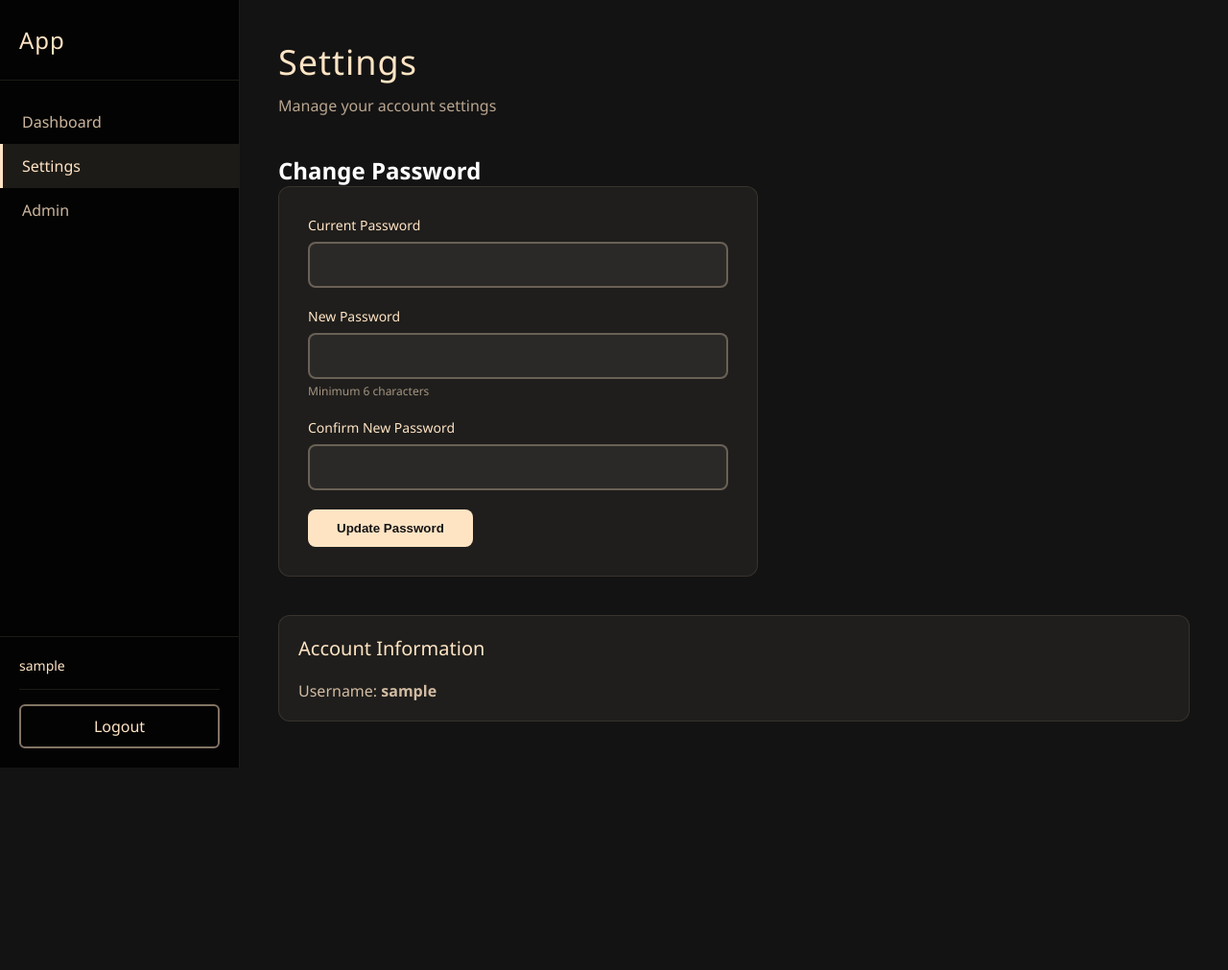
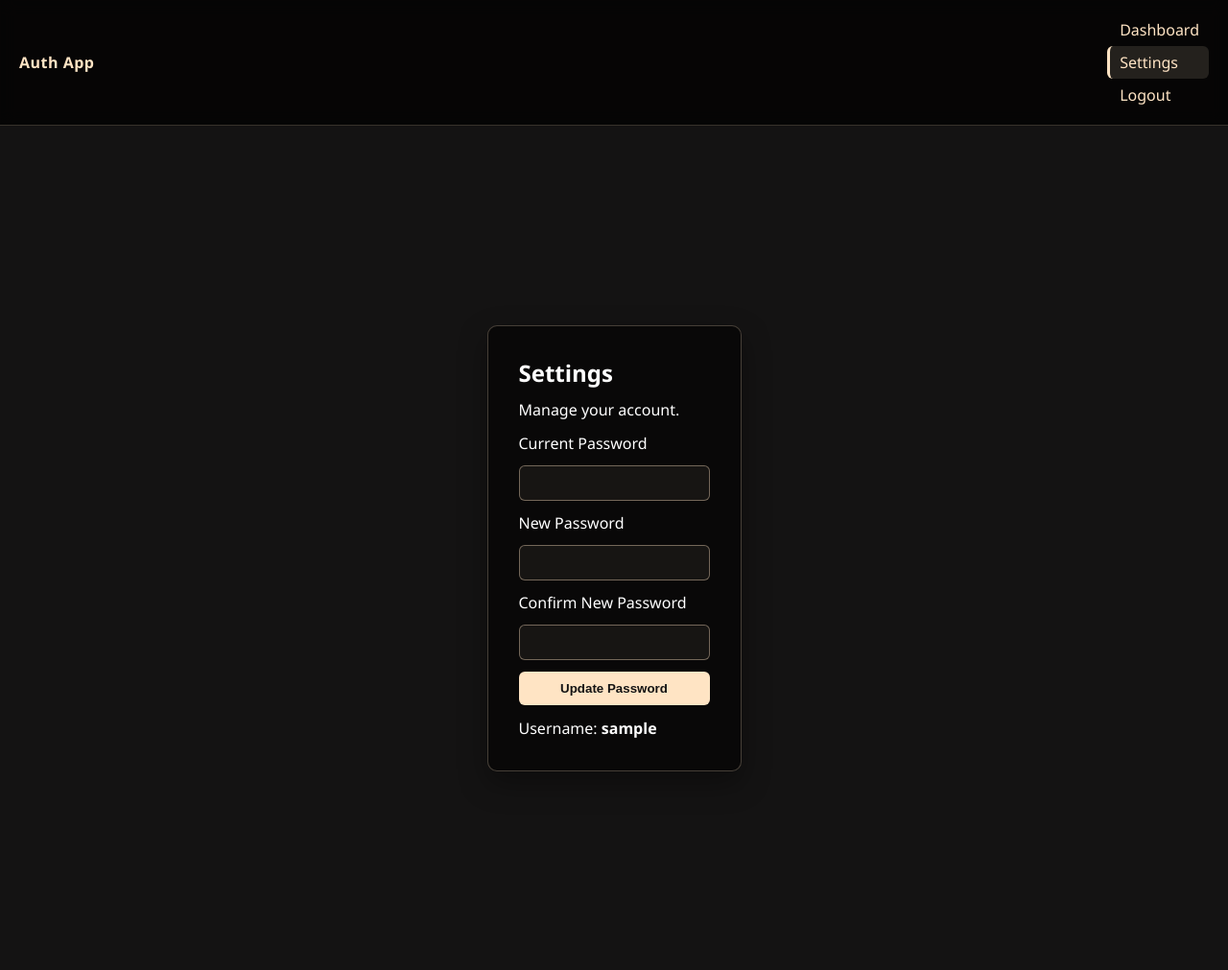
Before and after one commit to Ahmad-Faraj/flask-sqlite-auth, a Flask app: page /settings in a window 1280 px wide. Shown: the whole page at 96% size. Before the commit the page ends 800 px from the top, so only its background shows below. Run offline with Flask 3, Linux system fonts and the light colour scheme; the visitor is signed in with stand-in values (Sample User, id 1).

Commit message:
Minimal UI: keep dashboard + settings only

```diff
--- a/app.py
+++ b/app.py
@@ -1,8 +1,7 @@
-from flask import Flask, render_template, request, redirect, url_for, session, jsonify
+from flask import Flask, render_template, request, redirect, url_for, session
 import sqlite3
 import hashlib
 import os
-from datetime import datetime
 
 app = Flask(__name__)
 app.secret_key = "your_secret_key_change_this"
@@ -11,7 +10,7 @@ DATABASE = "users.db"
 
 
 def init_db():
-    """Initialize the database with users and items tables"""
+    """Initialize a minimal users table if it does not exist."""
     if not os.path.exists(DATABASE):
         conn = sqlite3.connect(DATABASE)
         c = conn.cursor()
@@ -22,26 +21,15 @@ def init_db():
                       password TEXT NOT NULL,
                       created_at TIMESTAMP DEFAULT CURRENT_TIMESTAMP)"""
         )
-        c.execute(
-            """CREATE TABLE items
-                     (id INTEGER PRIMARY KEY,
-                      user_id INTEGER NOT NULL,
-                      title TEXT NOT NULL,
-                      description TEXT,
-                      created_at TIMESTAMP DEFAULT CURRENT_TIMESTAMP,
-                      FOREIGN KEY(user_id) REFERENCES users(id))"""
-        )
         conn.commit()
         conn.close()
 
 
-def hash_password(password):
-    """Hash password using SHA256"""
+def hash_password(password: str) -> str:
     return hashlib.sha256(password.encode()).hexdigest()
 
 
-def get_user(username):
-    """Get user from database"""
+def get_user(username: str):
     conn = sqlite3.connect(DATABASE)
     c = conn.cursor()
     c.execute("SELECT * FROM users WHERE username = ?", (username,))
@@ -50,35 +38,13 @@ def get_user(username):
     return user
 
 
-def get_user_by_id(user_id):
-    """Get user by ID"""
-    conn = sqlite3.connect(DATABASE)
-    c = conn.cursor()
-    c.execute("SELECT * FROM users WHERE id = ?", (user_id,))
-    user = c.fetchone()
-    conn.close()
-    return user
-
-
-def get_all_users():
-    """Get all users from database"""
-    conn = sqlite3.connect(DATABASE)
-    c = conn.cursor()
-    c.execute("SELECT id, username, created_at FROM users ORDER BY id")
-    users = c.fetchall()
-    conn.close()
-    return users
-
-
-def create_user(username, password):
-    """Create new user in database"""
+def create_user(username: str, password: str) -> bool:
     try:
         conn = sqlite3.connect(DATABASE)
         c = conn.cursor()
-        hashed_pw = hash_password(password)
         c.execute(
             "INSERT INTO users (username, password) VALUES (?, ?)",
-            (username, hashed_pw),
+            (username, hash_password(password)),
         )
         conn.commit()
         conn.close()
@@ -87,69 +53,14 @@ def create_user(username, password):
         return False
 
 
-def delete_user(user_id):
-    """Delete user from database"""
-    try:
-        conn = sqlite3.connect(DATABASE)
-        c = conn.cursor()
-        c.execute("DELETE FROM items WHERE user_id = ?", (user_id,))
-        c.execute("DELETE FROM users WHERE id = ?", (user_id,))
-        conn.commit()
-        conn.close()
-        return True
-    except Exception:
-        return False
-
-
-def update_password(username, new_password):
-    """Update user password"""
-    try:
-        conn = sqlite3.connect(DATABASE)
-        c = conn.cursor()
-        hashed_pw = hash_password(new_password)
-        c.execute("UPDATE users SET password = ? WHERE username = ?", (hashed_pw, username))
-        conn.commit()
-        conn.close()
-        return True
-    except Exception:
-        return False
-
-
-def add_item(user_id, title, description=""):
-    """Add new item for user"""
+def update_password(username: str, new_password: str) -> bool:
     try:
         conn = sqlite3.connect(DATABASE)
         c = conn.cursor()
         c.execute(
-            "INSERT INTO items (user_id, title, description) VALUES (?, ?, ?)",
-            (user_id, title, description),
+            "UPDATE users SET password = ? WHERE username = ?",
+            (hash_password(new_password), username),
         )
-        conn.commit()
-        conn.close()
-        return True
-    except Exception:
-        return False
-
-
-def get_user_items(user_id):
-    """Get all items for a user"""
-    conn = sqlite3.connect(DATABASE)
-    c = conn.cursor()
-    c.execute(
-        "SELECT id, title, description, created_at FROM items WHERE user_id = ? ORDER BY created_at DESC",
-        (user_id,),
-    )
-    items = c.fetchall()
-    conn.close()
-    return items
-
-
-def delete_item(item_id, user_id):
-    """Delete item belonging to user"""
-    try:
-        conn = sqlite3.connect(DATABASE)
-        c = conn.cursor()
-        c.execute("DELETE FROM items WHERE id = ? AND user_id = ?", (item_id, user_id))
         conn.commit()
         conn.close()
         return True
@@ -208,20 +119,7 @@ def signup():
 def dashboard():
     if "username" not in session:
         return redirect(url_for("login"))
-
-    conn = sqlite3.connect(DATABASE)
-    conn.row_factory = sqlite3.Row
-    c = conn.cursor()
-    c.execute("SELECT id FROM users WHERE username = ?", (session["username"],))
-    user = c.fetchone()
-    conn.close()
-
-    if user:
-        user_id = user[0]
-        items = get_user_items(user_id)
-        return render_template("dashboard.html", username=session["username"], items=items, user_id=user_id)
-
-    return redirect(url_for("login"))
+    return render_template("dashboard.html", username=session["username"])
 
 
 @app.route("/settings", methods=["GET", "POST"])
@@ -237,58 +135,40 @@ def settings():
         user = get_user(session["username"])
 
         if not user or user[2] != hash_password(old_password):
-            return render_template("settings.html", username=session["username"], error="Old password is incorrect")
+            return render_template(
+                "settings.html",
+                username=session["username"],
+                error="Old password is incorrect",
+            )
 
         if len(new_password) < 6:
-            return render_template("settings.html", username=session["username"], error="New password must be at least 6 characters")
+            return render_template(
+                "settings.html",
+                username=session["username"],
+                error="New password must be at least 6 characters",
+            )
 
         if new_password != confirm_password:
-            return render_template("settings.html", username=session["username"], error="Passwords do not match")
+            return render_template(
+                "settings.html",
+                username=session["username"],
+                error="Passwords do not match",
+            )
 
         if update_password(session["username"], new_password):
-            return render_template("settings.html", username=session["username"], success="Password changed successfully")
+            return render_template(
+                "settings.html",
+                username=session["username"],
+                success="Password changed successfully",
+            )
         else:
-            return render_template("settings.html", username=session["username"], error="Error changing password")
+            return render_template(
+                "settings.html",
+                username=session["username"],
+                error="Error changing password",
+            )
 
     return render_template("settings.html", username=session["username"])
-
-
-@app.route("/admin")
-def admin():
-    if "username" not in session:
-        return redirect(url_for("login"))
-
-    users = get_all_users()
-    return render_template("admin.html", username=session["username"], users=users)
-
-
-@app.route("/admin/add-user", methods=["POST"])
-def admin_add_user():
-    if "username" not in session:
-        return redirect(url_for("login"))
-
-    username = request.form.get("username", "").strip()
-    password = request.form.get("password", "").strip()
-
-    if len(username) < 3:
-        return redirect(url_for("admin"))
-
-    if len(password) < 6:
-        return redirect(url_for("admin"))
-
-    create_user(username, password)
-    return redirect(url_for("admin"))
-
-
-@app.route("/admin/delete-user/<int:user_id>", methods=["POST"])
-def admin_delete_user(user_id):
-    if "username" not in session:
-        return redirect(url_for("login"))
-
-    if user_id != get_user(session["username"])[0]:
-        delete_user(user_id)
-
-    return redirect(url_for("admin"))
 
 
 @app.route("/logout")
--- a/static/styles.css
+++ b/static/styles.css
@@ -1,4 +1,21 @@
-* {
+*{margin:0;padding:0;box-sizing:border-box;}
+body{font-family:sans-serif;background:#141313;color:#FFE4C4;}
+.page{min-height:100vh;display:flex;align-items:center;justify-content:center;padding:40px;}
+.card{background:rgba(0,0,0,.55);padding:32px;border-radius:10px;max-width:520px;width:100%;border:1px solid rgba(255,228,196,.25);box-shadow:0 12px 30px rgba(0,0,0,.35);}
+.topbar{display:flex;justify-content:space-between;align-items:center;padding:14px 20px;background:rgba(0,0,0,.7);position:sticky;top:0;backdrop-filter:blur(8px);border-bottom:1px solid rgba(255,228,196,.2);}
+.brand{font-weight:700;letter-spacing:0.5px;color:#FFE4C4;}
+.nav a{margin-left:16px;color:#FFE4C4;text-decoration:none;padding:6px 10px;border-radius:6px;transition:all .2s ease;}
+.nav a:hover,.nav a.active{background:rgba(255,228,196,.12);}
+h1{margin-bottom:10px;font-size:24px;}
+p{line-height:1.5;}
+form{display:flex;flex-direction:column;gap:12px;margin-top:12px;}
+input{padding:10px;border:1px solid rgba(255,228,196,.4);background:rgba(255,228,196,0.06);color:#FFE4C4;border-radius:6px;}
+input:focus{outline:none;border-color:#FFE4C4;background:rgba(255,228,196,0.12);}
+button{padding:10px;border:none;background:#FFE4C4;color:#141313;border-radius:6px;cursor:pointer;font-weight:600;}
+button:hover{background:white;}
+.error{color:#FF6464;font-size:14px;}
+.success{color:#7bd88a;font-size:14px;}
+.auth-box{max-width:420px;width:100%;}* {
     margin: 0;
     padding: 0;
     box-sizing: border-box;
--- a/templates/base.html
+++ b/templates/base.html
@@ -7,30 +7,19 @@
     <link rel="stylesheet" href="{{ url_for('static', filename='styles.css') }}">
 </head>
 <body>
-    <div {% if session.get('username') %}class="app-wrapper"{% else %}class="auth-container"{% endif %}>
-        {% if session.get('username') %}
-        <aside class="sidebar">
-            <div class="sidebar-header">
-                <h2>App</h2>
-            </div>
-            <nav class="sidebar-nav">
-                <ul>
-                    <li><a href="{{ url_for('dashboard') }}" class="nav-link{% if request.endpoint == 'dashboard' %} active{% endif %}">Dashboard</a></li>
-                    <li><a href="{{ url_for('settings') }}" class="nav-link{% if request.endpoint == 'settings' %} active{% endif %}">Settings</a></li>
-                    <li><a href="{{ url_for('admin') }}" class="nav-link{% if request.endpoint == 'admin' %} active{% endif %}">Admin</a></li>
-                </ul>
-            </nav>
-            <div class="sidebar-footer">
-                <div class="user-info">
-                    <p>{{ session['username'] }}</p>
-                </div>
-                <a href="{{ url_for('logout') }}" class="logout-link">Logout</a>
-            </div>
-        </aside>
-        {% endif %}
-        <main class="main-content">
-            {% block content %}{% endblock %}
-        </main>
-    </div>
+    {% if session.get('username') %}
+    <header class="topbar">
+        <div class="brand">Auth App</div>
+        <nav class="nav">
+            <a href="{{ url_for('dashboard') }}" class="nav-link{% if request.endpoint == 'dashboard' %} active{% endif %}">Dashboard</a>
+            <a href="{{ url_for('settings') }}" class="nav-link{% if request.endpoint == 'settings' %} active{% endif %}">Settings</a>
+            <a href="{{ url_for('logout') }}" class="nav-link">Logout</a>
+        </nav>
+    </header>
+    {% endif %}
+
+    <main class="page">
+        {% block content %}{% endblock %}
+    </main>
 </body>
 </html>
--- a/templates/settings.html
+++ b/templates/settings.html
@@ -3,47 +3,22 @@
 {% block title %}Settings - Auth App{% endblock %}
 
 {% block content %}
-<div class="page-header">
+<section class="page">
+  <div class="card">
     <h1>Settings</h1>
-    <p>Manage your account settings</p>
-</div>
-
-<div class="page-content">
-    <div class="settings-section">
-        <h2>Change Password</h2>
-
-        {% if error %}
-            <div class="error-message">{{ error }}</div>
-        {% endif %}
-
-        {% if success %}
-            <div class="success-message">{{ success }}</div>
-        {% endif %}
-
-        <form method="POST" class="settings-form">
-            <div class="form-group">
+    <p>Manage your account.</p>
+    {% if error %}<p class="error">{{ error }}</p>{% endif %}
+    {% if success %}<p class="success">{{ success }}</p>{% endif %}
+    <form method="POST">
       <label for="old_password">Current Password</label>
       <input type="password" id="old_password" name="old_password" required>
-            </div>
-
-            <div class="form-group">
       <label for="new_password">New Password</label>
       <input type="password" id="new_password" name="new_password" required>
-                <small>Minimum 6 characters</small>
-            </div>
-
-            <div class="form-group">
       <label for="confirm_password">Confirm New Password</label>
       <input type="password" id="confirm_password" name="confirm_password" required>
+      <button type="submit">Update Password</button>
+    </form>
+    <p style="margin-top:12px;">Username: <strong>{{ session['username'] }}</strong></p>
   </div>
-
-            <button type="submit" class="btn-primary">Update Password</button>
-        </form>
-    </div>
-
-    <div class="settings-info">
-        <h3>Account Information</h3>
-        <p>Username: <strong>{{ session['username'] }}</strong></p>
-    </div>
-</div>
+</section>
 {% endblock %}
```
Also changed, not shown: templates/admin.html (deleted, +0 -69 lines), templates/dashboard.html (+5 -29 lines), templates/items.html (deleted, +0 -53 lines), templates/login.html (+11 -17 lines), templates/signup.html (+8 -16 lines). Lines whose indentation alone changed are shown as unchanged.
